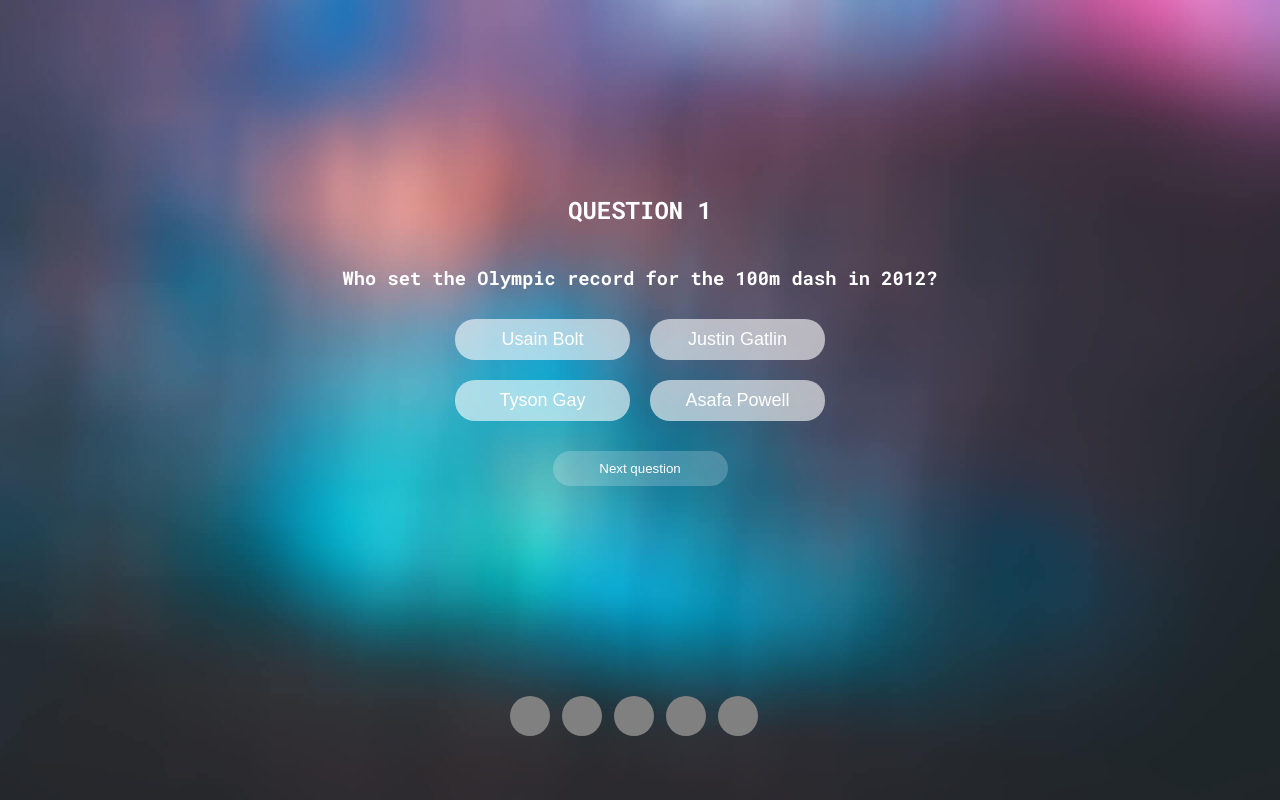
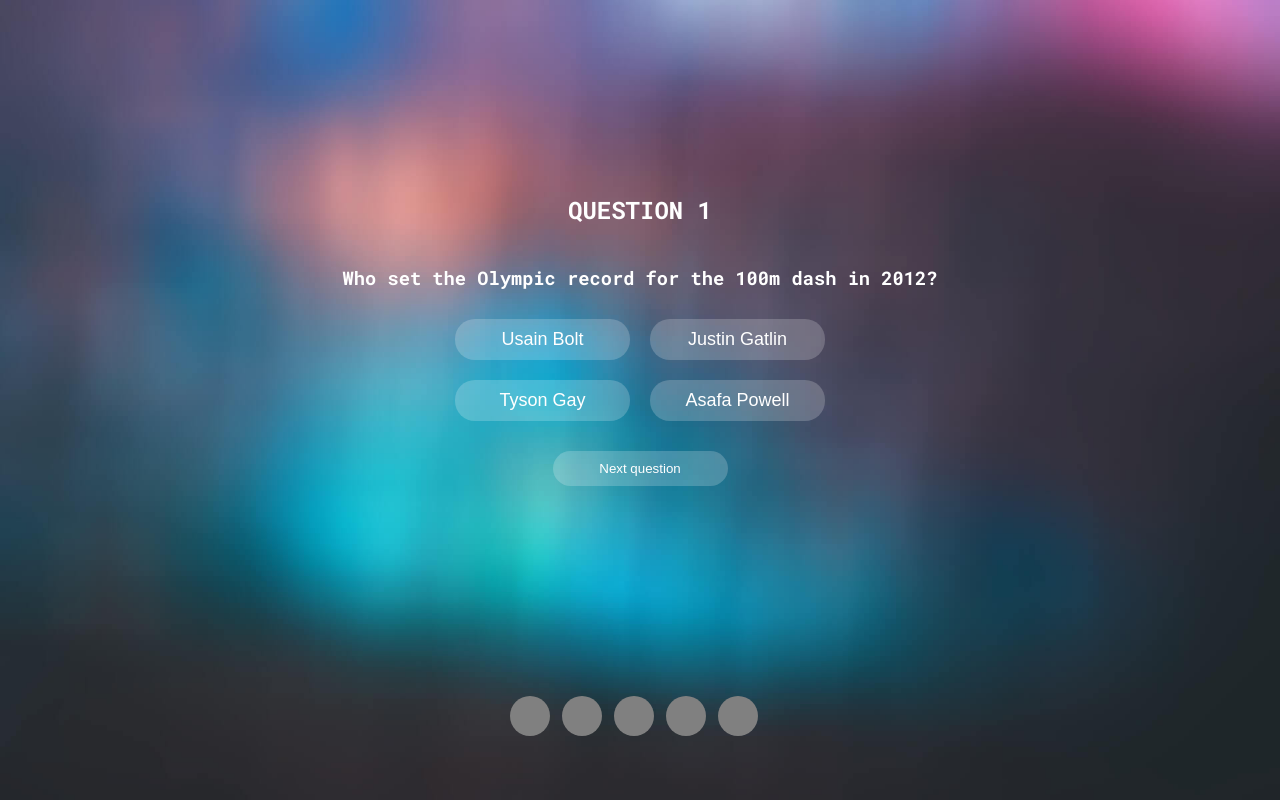
Before and after one commit to Technigo/project-redux-quiz-old, a React (Create React App) app: page /quiz in a window 1280 px wide. Built offline with nearby package versions, Linux system fonts and the light colour scheme.

Commit message:
changed opacity question alt btns

```diff
--- a/src/styles.js
+++ b/src/styles.js
@@ -70,7 +70,7 @@ export const QuestionButtons = styled.button`
   padding: 10px;
   border: none;
   border-radius: 20px;
-  background-color: rgba(255, 255, 255, 0.6);
+  background-color: rgba(255, 255, 255, 0.2);
   width: 175px;
   color: white;
 
```
